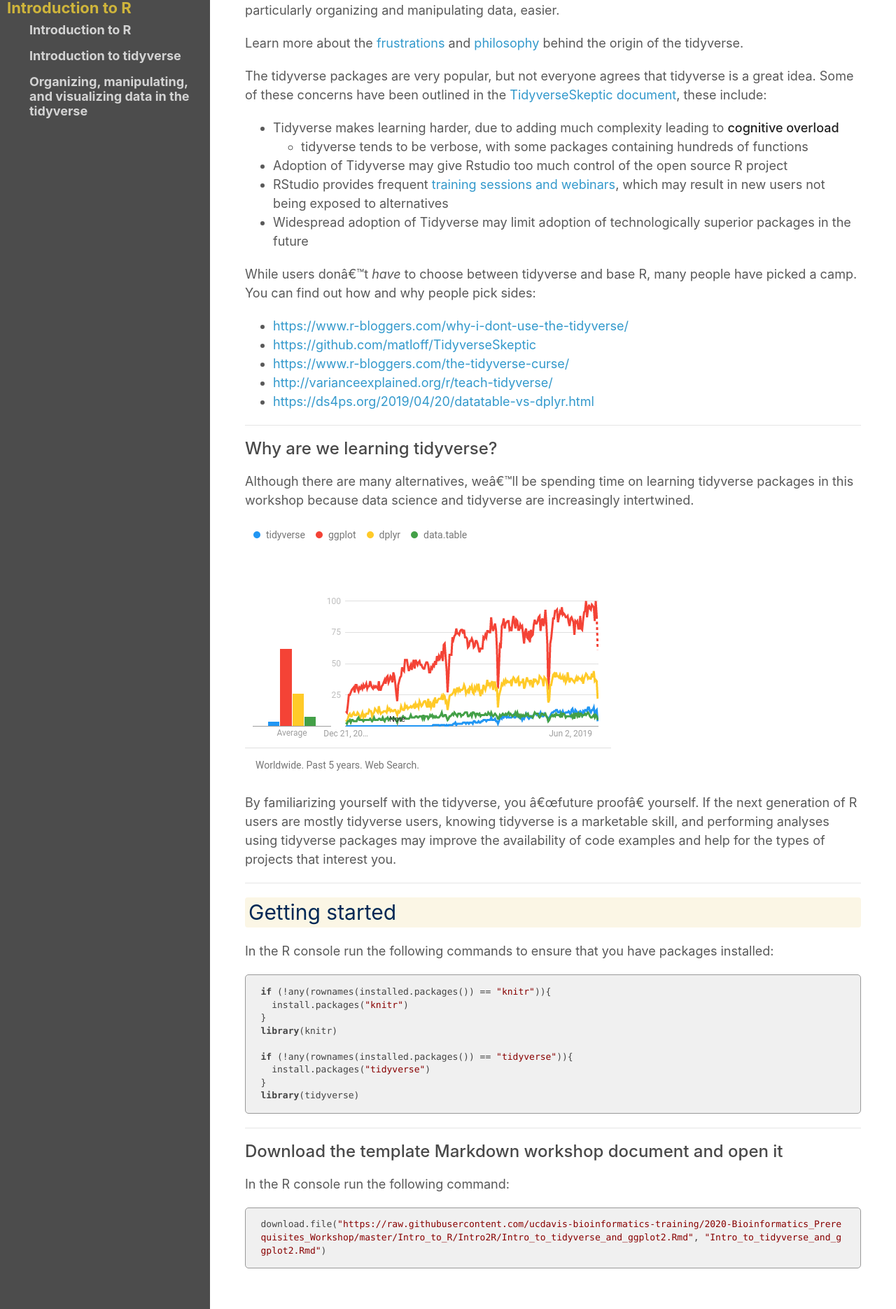
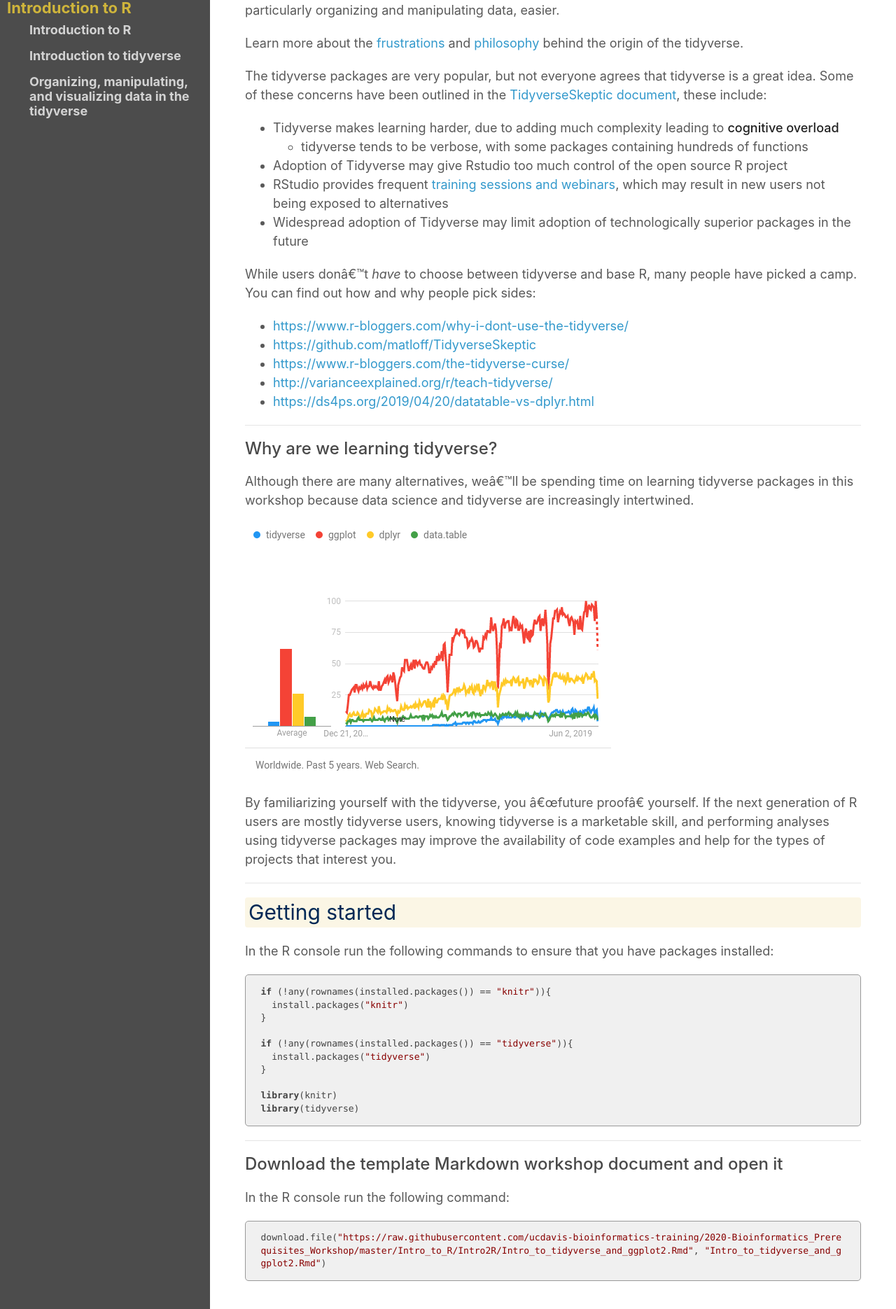
Before and after one commit to ucdavis-bioinformatics-training/2020-Bioinformatics_Prerequisites_Workshop, a Jekyll site: the page built from Intro_to_R/Intro2R/Intro_to_tidyverse_and_ggplot2_prepare_fixed.md, in a window 1280 px wide. Shown: the part 1239-3109 px from the top of the page at 70% size. Built offline with Jekyll 4.4.1, drawn with Linux system fonts in a browser that asks for light colours; our own code applies the rules of GitHub Pages for plain Markdown files.

Commit message:
change order of commands under getting started

````diff
--- a/Intro_to_R/Intro2R/Intro_to_tidyverse_and_ggplot2_prepare_fixed.md
+++ b/Intro_to_R/Intro2R/Intro_to_tidyverse_and_ggplot2_prepare_fixed.md
@@ -70,11 +70,12 @@ In the R console run the following commands to ensure that you have packages ins
 if (!any(rownames(installed.packages()) == "knitr")){
   install.packages("knitr")
 }
-library(knitr)
 
 if (!any(rownames(installed.packages()) == "tidyverse")){
   install.packages("tidyverse")
 }
+
+library(knitr)
 library(tidyverse)
 ```
 
````
